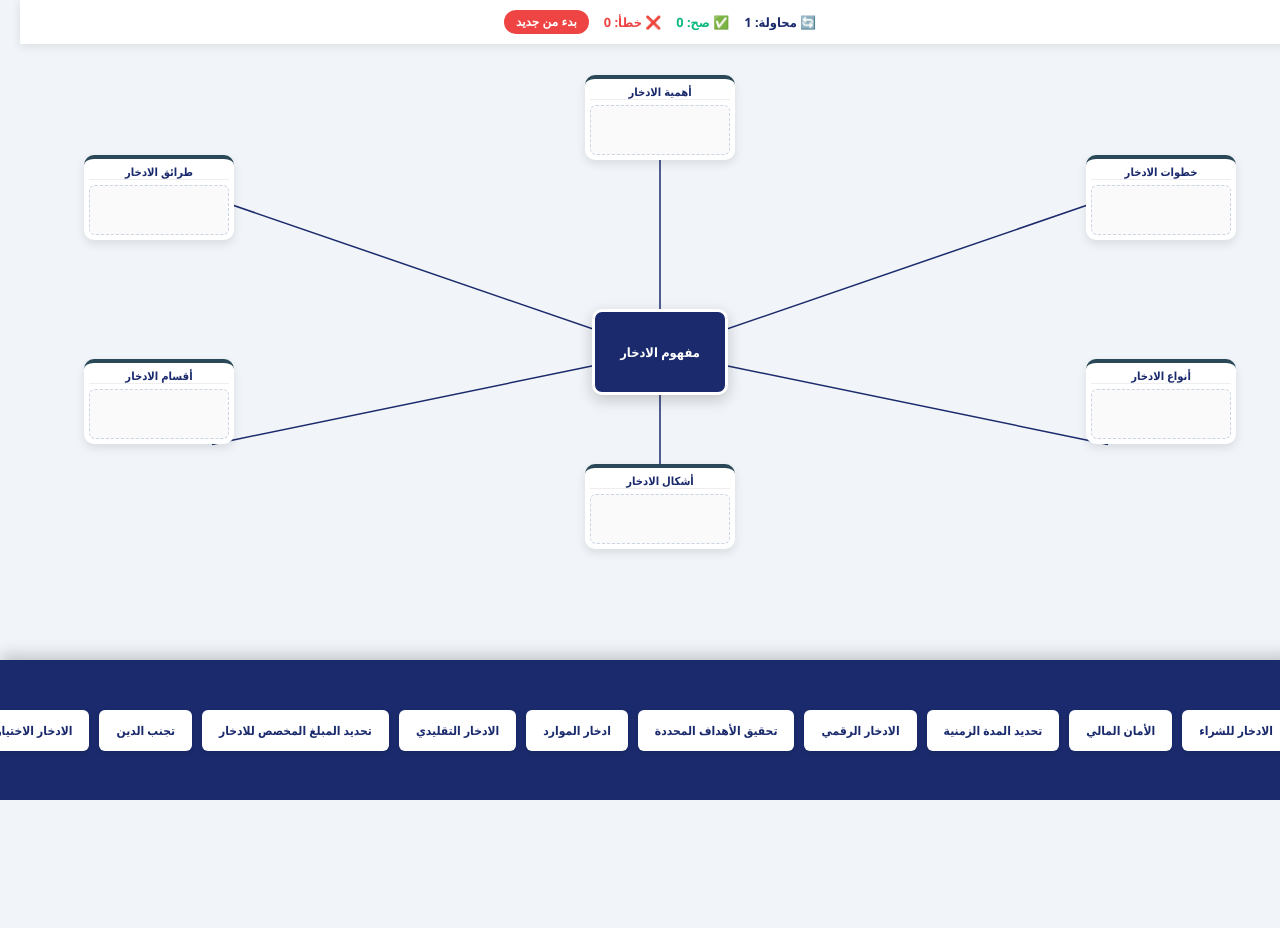
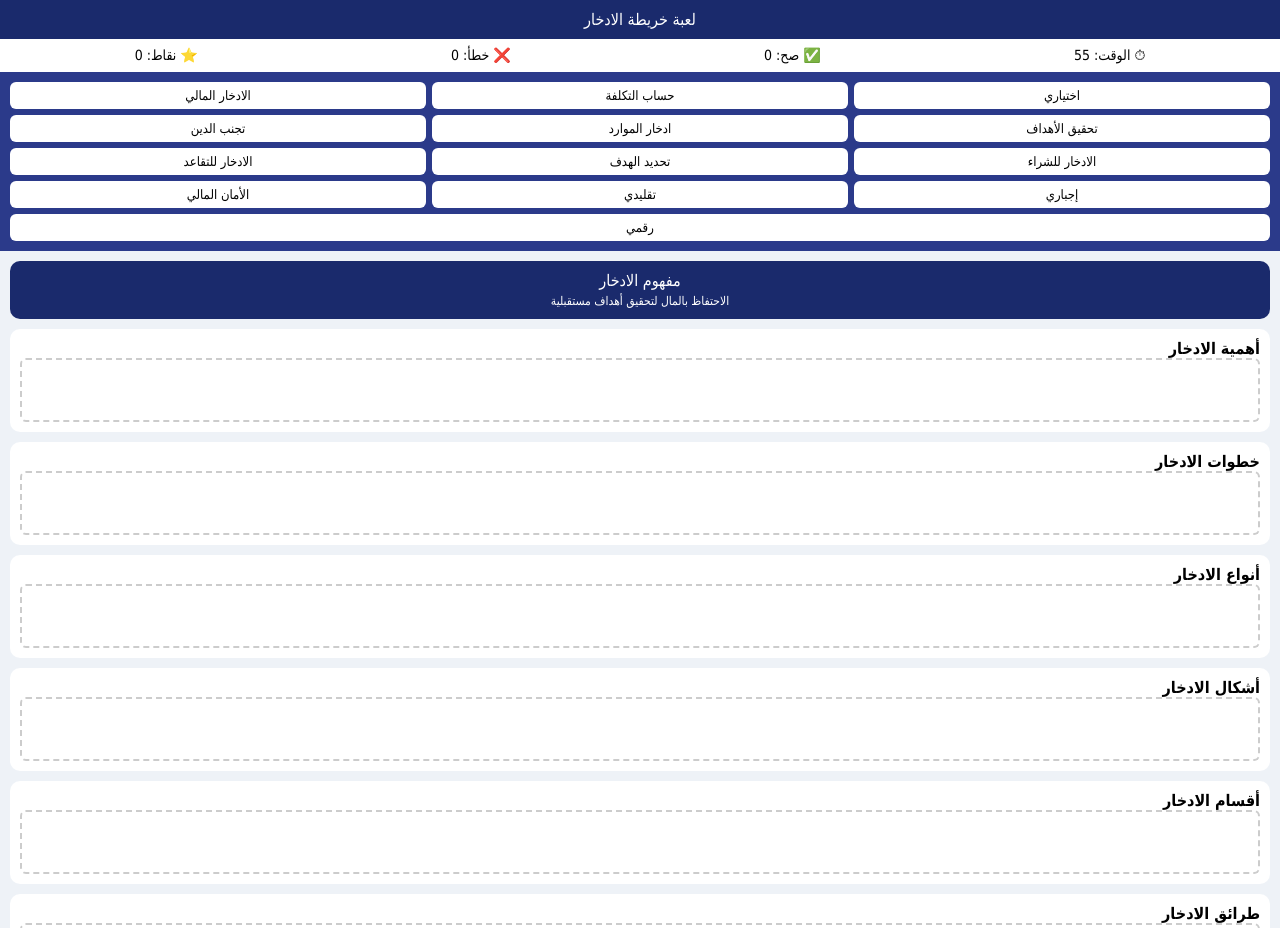
Before and after one commit to hussein72info-bot/saving, a plain HTML site: page index.html in a window 1280 px wide. Shown: the top 928 px of the page. Before the commit the page ends 800 px from the top, so only its background shows below. Drawn offline with Linux system fonts and the light colour scheme.

Commit message:
Update index.html

```diff
--- a/index.html
+++ b/index.html
@@ -2,212 +2,267 @@
 <html lang="ar" dir="rtl">
 <head>
 <meta charset="UTF-8">
-    <meta name="viewport" content="width=device-width, initial-scale=1.0, maximum-scale=1.0, user-scalable=no">
-    <title>خريطة الادخار - نسخة الهاتف المطورة</title>
+<meta name="viewport" content="width=device-width, initial-scale=1.0">
+<title>لعبة الادخار - نسخة احترافية</title>
+
 <style>
-        :root {
-            --primary: #1a2a6c;
-            --success: #10b981;
-            --error: #ef4444;
-            --bg: #f1f5f9;
+:root{
+--primary:#1a2a6c;
+--success:#10b981;
+--error:#ef4444;
+--bg:#eef2f7;
 }
 
-        body {
-            font-family: 'Segoe UI', Tahoma, sans-serif;
-            background-color: var(--bg);
-            margin: 0; padding: 0;
-            display: flex; flex-direction: column;
-            height: 100vh; overflow: hidden;
-            touch-action: manipulation;
+body{margin:0;font-family:tahoma;background:var(--bg);}
+
+/* HEADER */
+header{
+background:var(--primary);
+color:#fff;
+padding:10px;
+text-align:center;
 }
 
-        /* الإحصائيات في الأعلى بشكل ثابت للجوال */
-        .controls-center {
-            width: 100%; background: white;
-            padding: 10px 0; display: flex;
-            justify-content: center; align-items: center; gap: 15px;
-            box-shadow: 0 2px 10px rgba(0,0,0,0.1); z-index: 200;
-            flex-shrink: 0;
+/* STATS */
+#stats{
+display:flex;
+justify-content:space-around;
+background:#fff;
+padding:8px;
+font-size:14px;
 }
 
-        .stat-line { font-weight: bold; font-size: 0.8rem; }
-
-        #reset-btn {
-            background: var(--error); color: white; border: none;
-            padding: 5px 12px; border-radius: 15px; cursor: pointer;
-            font-weight: bold; font-size: 0.75rem;
+/* ITEMS */
+#panel{
+display:flex;
+flex-wrap:wrap;
+gap:6px;
+padding:10px;
+background:#2b3a8a;
 }
 
-        /* منطقة اللعب الرئيسية */
-        #game-area {
-            flex-grow: 1; position: relative;
-            width: 100%; overflow: hidden;
-            display: flex; align-items: center; justify-content: center;
+.item{
+background:#fff;
+padding:6px;
+border-radius:6px;
+flex:1 1 30%;
+text-align:center;
+cursor:pointer;
+font-size:13px;
 }
 
-        /* المربع المركزي */
-        .central-box {
-            width: 120px; height: 70px;
-            background: var(--primary); color: white;
-            border-radius: 10px; display: flex; flex-direction: column;
-            align-items: center; justify-content: center; text-align: center;
-            padding: 5px; font-weight: bold; z-index: 50; border: 3px solid white;
-            box-shadow: 0 5px 15px rgba(0,0,0,0.2); font-size: 0.8rem;
+.item.selected{background:orange;color:#fff;}
+
+/* GAME */
+#game{padding:10px;}
+
+.central{
+background:var(--primary);
+color:#fff;
+padding:10px;
+border-radius:10px;
+text-align:center;
+margin-bottom:10px;
 }
 
-        /* المستطيلات - توزيع مخصص للجوال */
-        .category-rect {
-            position: absolute; width: 140px;
-            background: white; border-radius: 10px; padding: 5px;
-            box-shadow: 0 4px 10px rgba(0,0,0,0.1);
-            border-top: 4px solid #2a4858; z-index: 40;
+.box{
+background:#fff;
+margin-bottom:10px;
+padding:10px;
+border-radius:10px;
 }
 
-        /* إحداثيات مخصصة لمنع التداخل على شاشات الهاتف الضيقة */
-        .pos-imp  { top: 5%;  left: 50%; transform: translateX(-50%); }
-        .pos-step { top: 18%; right: 5%; }
-        .pos-type { bottom: 35%; right: 5%; }
-        .pos-form { bottom: 18%; left: 50%; transform: translateX(-50%); }
-        .pos-sec  { bottom: 35%; left: 5%; }
-        .pos-meth { top: 18%;  left: 5%; }
-
-        .rect-title {
-            font-weight: 800; color: var(--primary); margin-bottom: 5px;
-            text-align: center; border-bottom: 1px solid #eee; font-size: 0.7rem;
+.drop{
+min-height:50px;
+border:2px dashed #ccc;
+padding:5px;
+border-radius:6px;
 }
 
-        .drop-grid {
-            min-height: 40px; background: #fafafa;
-            border: 1px dashed #cbd5e1; border-radius: 6px;
-            display: flex; flex-wrap: wrap; gap: 3px; padding: 4px;
+.placed{
+background:var(--success);
+color:#fff;
+margin:3px;
+padding:4px;
+border-radius:5px;
+display:inline-block;
+font-size:12px;
 }
 
-        /* القائمة السفلية للأيقونات (بدلاً من الجانبية لسهولة اللمس) */
-        #side-panel {
-            width: 100%; height: 120px;
-            background: var(--primary);
-            padding: 10px; display: flex; flex-wrap: nowrap;
-            overflow-x: auto; gap: 10px; box-shadow: 0 -5px 15px rgba(0,0,0,0.2);
-            z-index: 100; flex-shrink: 0; align-items: center;
+/* RESULT */
+#result{
+position:fixed;
+top:0;left:0;
+width:100%;
+height:100%;
+background:rgba(0,0,0,0.8);
+display:none;
+align-items:center;
+justify-content:center;
+color:#fff;
+flex-direction:column;
+font-size:20px;
 }
 
-        .drag-item {
-            flex: 0 0 auto; background: white; border-radius: 6px;
-            padding: 10px 15px; font-size: 0.75rem; font-weight: bold;
-            color: var(--primary); box-shadow: 0 2px 4px rgba(0,0,0,0.1);
-            border: 2px solid transparent;
-        }
-
-        .drag-item.selected { border-color: var(--success); transform: scale(1.1); }
-
-        .drag-item.placed {
-            background: var(--success) !important; color: white !important;
-            padding: 3px 6px; font-size: 0.6rem; margin: 2px;
-        }
-
-        svg#connectors {
-            position: absolute; top: 0; left: 0; width: 100%; height: 100%;
-            pointer-events: none; z-index: 10;
+button{
+padding:10px 15px;
+border:none;
+border-radius:8px;
+background:var(--primary);
+color:#fff;
+margin-top:10px;
 }
 </style>
 </head>
+
 <body>
 
-    <div class="controls-center">
-        <div class="stat-line" style="color:var(--primary)">🔄 محاولة: <span id="tries-num">1</span></div>
-        <div class="stat-line" style="color:var(--success)">✅ صح: <span id="correct-num">0</span></div>
-        <div class="stat-line" style="color:var(--error)">❌ خطأ: <span id="wrong-num">0</span></div>
-        <button id="reset-btn" onclick="resetGame()">بدء من جديد</button>
+<header>
+لعبة خريطة الادخار
+</header>
+
+<div id="stats">
+<div>⏱ الوقت: <span id="time">60</span></div>
+<div>✅ صح: <span id="correct">0</span></div>
+<div>❌ خطأ: <span id="wrong">0</span></div>
+<div>⭐ نقاط: <span id="score">0</span></div>
 </div>
 
-    <div id="game-area">
-        <svg id="connectors">
-            <line x1="50%" y1="50%" x2="50%" y2="10%" stroke="#1a2a6c" stroke-width="1.5" />
-            <line x1="50%" y1="50%" x2="85%" y2="25%" stroke="#1a2a6c" stroke-width="1.5" />
-            <line x1="50%" y1="50%" x2="85%" y2="65%" stroke="#1a2a6c" stroke-width="1.5" />
-            <line x1="50%" y1="50%" x2="50%" y2="82%" stroke="#1a2a6c" stroke-width="1.5" />
-            <line x1="50%" y1="50%" x2="15%" y2="65%" stroke="#1a2a6c" stroke-width="1.5" />
-            <line x1="50%" y1="50%" x2="15%" y2="25%" stroke="#1a2a6c" stroke-width="1.5" />
-        </svg>
+<div id="panel"></div>
 
-        <div class="central-box">
-            <div>مفهوم الادخار</div>
+<div id="game">
+
+<div class="central">
+مفهوم الادخار<br>
+<span style="font-size:12px">الاحتفاظ بالمال لتحقيق أهداف مستقبلية</span>
 </div>
 
-        <div class="category-rect pos-imp" onclick="placeItem('imp')"><div class="rect-title">أهمية الادخار</div><div class="drop-grid" id="grid-imp"></div></div>
-        <div class="category-rect pos-step" onclick="placeItem('step')"><div class="rect-title">خطوات الادخار</div><div class="drop-grid" id="grid-step"></div></div>
-        <div class="category-rect pos-type" onclick="placeItem('type')"><div class="rect-title">أنواع الادخار</div><div class="drop-grid" id="grid-type"></div></div>
-        <div class="category-rect pos-form" onclick="placeItem('form')"><div class="rect-title">أشكال الادخار</div><div class="drop-grid" id="grid-form"></div></div>
-        <div class="category-rect pos-sec" onclick="placeItem('sec')"><div class="rect-title">أقسام الادخار</div><div class="drop-grid" id="grid-sec"></div></div>
-        <div class="category-rect pos-meth" onclick="placeItem('meth')"><div class="rect-title">طرائق الادخار</div><div class="drop-grid" id="grid-meth"></div></div>
+<div class="box" data-cat="imp"><b>أهمية الادخار</b><div class="drop"></div></div>
+<div class="box" data-cat="step"><b>خطوات الادخار</b><div class="drop"></div></div>
+<div class="box" data-cat="type"><b>أنواع الادخار</b><div class="drop"></div></div>
+<div class="box" data-cat="form"><b>أشكال الادخار</b><div class="drop"></div></div>
+<div class="box" data-cat="sec"><b>أقسام الادخار</b><div class="drop"></div></div>
+<div class="box" data-cat="meth"><b>طرائق الادخار</b><div class="drop"></div></div>
+
 </div>
 
-    <div id="side-panel"></div>
+<div id="result">
+<div id="finalText"></div>
+<button onclick="restart()">إعادة اللعب</button>
+</div>
 
 <script>
-        let tries = 1, correct = 0, wrong = 0, selectedItem = null;
-        const lessonItems = [
-            { id: 'm1', text: 'تحقيق الأهداف المحددة', cat: 'imp' }, { id: 'm2', text: 'تجنب الدين', cat: 'imp' },
-            { id: 'm3', text: 'تنمية المسؤولية المالية', cat: 'imp' }, { id: 'm4', text: 'مواجهة الطوارئ', cat: 'imp' },
-            { id: 'm5', text: 'الأمان المالي', cat: 'imp' }, { id: 'm6', text: 'تحديد الهدف', cat: 'step' },
-            { id: 'm7', text: 'حساب التكلفة', cat: 'step' }, { id: 'm8', text: 'تحديد المدة الزمنية', cat: 'step' },
-            { id: 'm9', text: 'تحديد المبلغ المخصص للادخار', cat: 'step' }, { id: 'm10', text: 'الادخار للشراء', cat: 'type' },
-            { id: 'm11', text: 'الادخار للتقاعد', cat: 'type' }, { id: 'm12', text: 'الادخار للاستثمار', cat: 'type' },
-            { id: 'm13', text: 'ادخار السفر والتعليم', cat: 'type' }, { id: 'm14', text: 'الادخار للأطفال', cat: 'type' },
-            { id: 'm15', text: 'الادخار الطارئ', cat: 'type' }, { id: 'm16', text: 'الادخار الاختياري', cat: 'sec' },
-            { id: 'm17', text: 'الادخار الإجباري', cat: 'sec' }, { id: 'm18', text: 'الادخار التقليدي', cat: 'meth' },
-            { id: 'm19', text: 'الادخار الرقمي', cat: 'meth' }, { id: 'm20', text: 'الادخار البنكي', cat: 'meth' },
-            { id: 'm21', text: 'الادخار المالي', cat: 'form' }, { id: 'm22', text: 'ادخار الموارد', cat: 'form' },
-            { id: 'm23', text: 'ادخار الجهد والعمل الحسن', cat: 'form' }
+let selected=null;
+let correct=0,wrong=0,score=0,time=60;
+
+const items=[
+{id:1,text:'تحقيق الأهداف',cat:'imp'},
+{id:2,text:'تجنب الدين',cat:'imp'},
+{id:3,text:'الأمان المالي',cat:'imp'},
+
+{id:4,text:'تحديد الهدف',cat:'step'},
+{id:5,text:'حساب التكلفة',cat:'step'},
+
+{id:6,text:'الادخار للشراء',cat:'type'},
+{id:7,text:'الادخار للتقاعد',cat:'type'},
+
+{id:8,text:'الادخار المالي',cat:'form'},
+{id:9,text:'ادخار الموارد',cat:'form'},
+
+{id:10,text:'اختياري',cat:'sec'},
+{id:11,text:'إجباري',cat:'sec'},
+
+{id:12,text:'تقليدي',cat:'meth'},
+{id:13,text:'رقمي',cat:'meth'}
 ];
 
-        function init() {
-            const panel = document.getElementById('side-panel');
-            panel.innerHTML = '';
-            [...lessonItems].sort(() => Math.random() - 0.5).forEach(item => {
-                const div = document.createElement('div');
-                div.className = 'drag-item';
-                div.id = item.id; div.innerText = item.text;
-                div.onclick = () => selectItem(item);
+function init(){
+let panel=document.getElementById("panel");
+panel.innerHTML="";
+
+items.sort(()=>Math.random()-0.5).forEach(i=>{
+let div=document.createElement("div");
+div.className="item";
+div.innerText=i.text;
+div.dataset.cat=i.cat;
+
+div.onclick=()=>{
+document.querySelectorAll('.item').forEach(e=>e.classList.remove('selected'));
+div.classList.add('selected');
+selected=div;
+};
+
 panel.appendChild(div);
 });
 }
 
-        function selectItem(item) {
-            if(selectedItem) document.getElementById(selectedItem.id).classList.remove('selected');
-            selectedItem = item;
-            document.getElementById(item.id).classList.add('selected');
+document.querySelectorAll(".box").forEach(box=>{
+box.onclick=()=>{
+if(!selected) return;
+
+if(selected.dataset.cat===box.dataset.cat){
+let el=document.createElement("div");
+el.className="placed";
+el.innerText=selected.innerText;
+
+box.querySelector(".drop").appendChild(el);
+selected.remove();
+
+correct++;
+score+=10;
+playSound(true);
+
+}else{
+wrong++;
+score-=5;
+playSound(false);
 }
 
-        function placeItem(cat) {
-            if(!selectedItem) return;
+update();
+selected=null;
+};
+});
 
-            if(selectedItem.cat === cat) {
-                const grid = document.getElementById('grid-' + cat);
-                const div = document.createElement('div');
-                div.className = 'drag-item placed';
-                div.innerText = selectedItem.text;
-                grid.appendChild(div);
-
-                document.getElementById(selectedItem.id).style.display = 'none';
-                correct++; document.getElementById('correct-num').innerText = correct;
-                selectedItem = null;
-            } else {
-                wrong++; document.getElementById('wrong-num').innerText = wrong;
-            }
+function update(){
+document.getElementById("correct").innerText=correct;
+document.getElementById("wrong").innerText=wrong;
+document.getElementById("score").innerText=score;
 }
 
-        function resetGame() {
-            tries++;
-            correct = 0; wrong = 0; selectedItem = null;
-            document.getElementById('tries-num').innerText = tries;
-            document.getElementById('correct-num').innerText = '0';
-            document.getElementById('wrong-num').innerText = '0';
-            document.querySelectorAll('.drop-grid').forEach(grid => grid.innerHTML = '');
-            init();
+function timer(){
+let t=setInterval(()=>{
+time--;
+document.getElementById("time").innerText=time;
+
+if(time<=0){
+clearInterval(t);
+endGame();
+}
+},1000);
 }
 
-        window.onload = init;
+function endGame(){
+document.getElementById("result").style.display="flex";
+document.getElementById("finalText").innerText=
+"انتهى الوقت\nالنقاط: "+score;
+}
+
+function restart(){
+location.reload();
+}
+
+/* أصوات */
+function playSound(correct){
+let audio=new Audio(correct?
+"https://assets.mixkit.co/sfx/preview/mixkit-correct-answer-tone-2870.mp3":
+"https://assets.mixkit.co/sfx/preview/mixkit-wrong-answer-fail-notification-946.mp3"
+);
+audio.play();
+}
+
+init();
+timer();
 </script>
+
 </body>
 </html>
```
Lines whose indentation alone changed are shown as unchanged.
